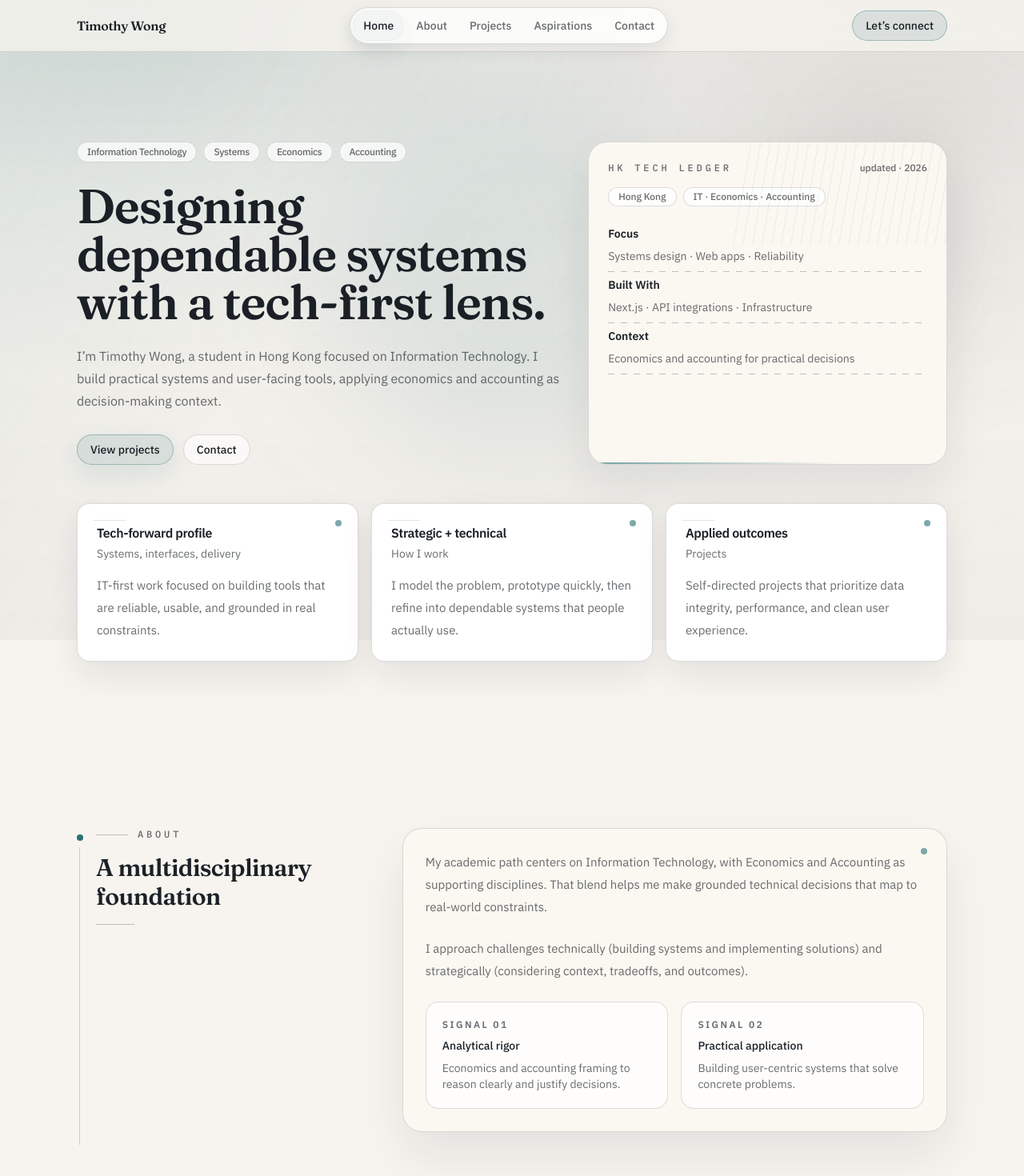
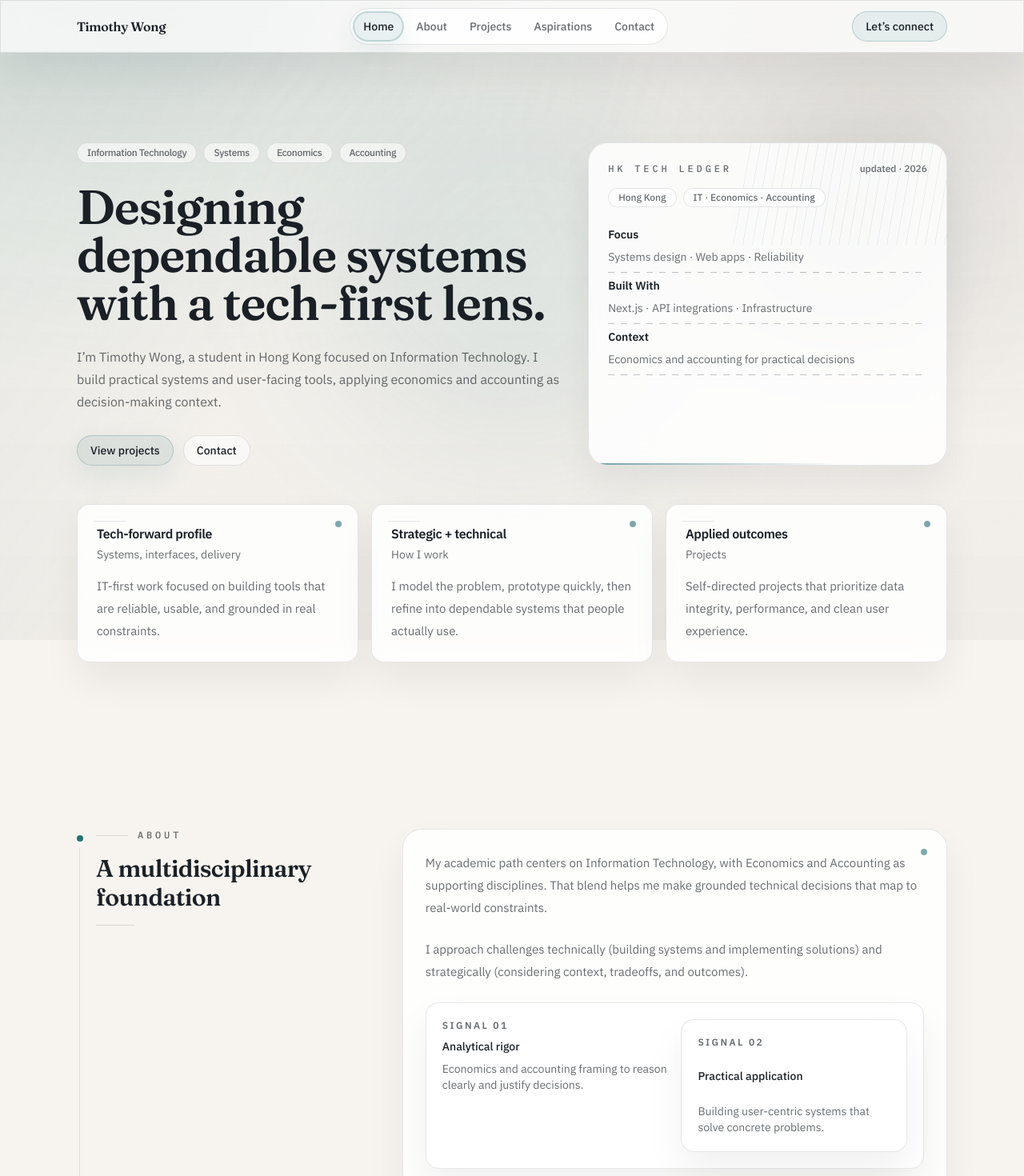
Before and after one commit to timothy0509/timothy, a Next.js app: page / in a window 1280 px wide. Shown: the top 1470 px of the page at 80% size. Built offline with nearby package versions, Linux system fonts and the light colour scheme; no server answers.

Commit message:
improve glassmorphism

```diff
--- a/src/app/globals.css
+++ b/src/app/globals.css
@@ -30,6 +30,18 @@ samp {
   --accent-soft: rgba(42, 111, 115, 0.14);
   --ink: #1a1f26;
   --paper: #fbf7f1;
+
+  --glass-bg: rgba(255, 255, 255, 0.72);
+  --glass-bg-subtle: rgba(255, 255, 255, 0.56);
+  --glass-bg-surface: rgba(255, 255, 255, 0.85);
+  --glass-border: rgba(16, 24, 32, 0.1);
+  --glass-border-accent: rgba(42, 111, 115, 0.24);
+  --glass-shadow: 0 24px 48px rgba(16, 24, 32, 0.06);
+  --glass-shadow-hover: 0 32px 64px rgba(42, 111, 115, 0.08);
+  --accent-glass: rgba(42, 111, 115, 0.1);
+  --accent-glass-hover: rgba(42, 111, 115, 0.18);
+  --accent-border: rgba(42, 111, 115, 0.28);
+  --accent-border-hover: rgba(42, 111, 115, 0.42);
 }
 
 @theme inline {
@@ -85,6 +97,42 @@ html::after {
 
 ::selection {
   background: rgba(42, 111, 115, 0.2);
+}
+
+.glass {
+  background: var(--glass-bg);
+  backdrop-filter: blur(20px);
+  -webkit-backdrop-filter: blur(20px);
+}
+
+.glass-nav {
+  background: var(--glass-bg);
+  backdrop-filter: blur(24px);
+  -webkit-backdrop-filter: blur(24px);
+  border: 1px solid var(--glass-border);
+  box-shadow: var(--glass-shadow);
+}
+
+.glass-card {
+  background: var(--glass-bg-surface);
+  backdrop-filter: blur(16px);
+  -webkit-backdrop-filter: blur(16px);
+  border: 1px solid var(--glass-border);
+  box-shadow: var(--glass-shadow);
+}
+
+.glass-pill {
+  background: var(--glass-bg-subtle);
+  backdrop-filter: blur(12px);
+  -webkit-backdrop-filter: blur(12px);
+  border: 1px solid var(--glass-border);
+}
+
+.glass-accent {
+  background: var(--accent-glass);
+  backdrop-filter: blur(12px);
+  -webkit-backdrop-filter: blur(12px);
+  border: 1px solid var(--glass-border-accent);
 }
 
 .heading-display {
--- a/src/app/page.tsx
+++ b/src/app/page.tsx
@@ -14,8 +14,8 @@ export default function HomePage() {
         <Container>
           <div className="relative py-20 sm:py-28">
             <div className="pointer-events-none absolute inset-0 -z-10">
-              <div className="absolute left-1/2 top-8 h-[460px] w-[460px] -translate-x-1/2 rounded-full bg-[rgba(42,111,115,0.12)] blur-[90px]" />
-              <div className="absolute right-0 top-24 h-64 w-64 rounded-full bg-[rgba(16,24,32,0.08)] blur-[70px]" />
+              <div className="absolute left-1/2 top-8 h-[460px] w-[460px] -translate-x-1/2 rounded-full bg-[var(--accent-glass)] blur-[90px]" />
+              <div className="absolute right-0 top-24 h-64 w-64 rounded-full bg-[var(--glass-border)] blur-[70px]" />
             </div>
 
             <div className="grid gap-12">
@@ -30,7 +30,7 @@ export default function HomePage() {
                     ].map((tag) => (
 <span
                          key={tag}
-                        className="rounded-full border border-[var(--border)] bg-[rgba(255,255,255,0.7)] px-3 py-1 text-xs font-medium tracking-tight text-[var(--muted)]"
+                         className="glass-pill rounded-full px-3 py-1 text-xs font-medium tracking-tight text-[var(--muted)]"
                        >
                         {tag}
                       </span>
@@ -55,7 +55,7 @@ export default function HomePage() {
                   </div>
                 </div>
 
-                <div className="tech-grid hero-band rounded-3xl border border-[var(--border)] bg-[var(--paper)] p-6 shadow-[0_30px_60px_rgba(16,24,32,0.08)]">
+                <div className="tech-grid hero-band glass-card rounded-3xl p-6">
                   <div className="flex items-center justify-between">
                     <p className="eyebrow text-xs font-medium uppercase text-[var(--muted)]">
                       hk tech ledger
@@ -65,10 +65,10 @@ export default function HomePage() {
                     </p>
                   </div>
                   <div className="mt-4 flex items-center gap-2 text-xs font-medium text-[var(--muted)]">
-                    <span className="inline-flex h-6 items-center rounded-full border border-[var(--border)] bg-[rgba(255,255,255,0.8)] px-3">
+<span className="glass-pill inline-flex h-6 items-center rounded-full px-3">
                        Hong Kong
                      </span>
-                    <span className="inline-flex h-6 items-center rounded-full border border-[var(--border)] bg-[rgba(255,255,255,0.8)] px-3">
+                     <span className="glass-pill inline-flex h-6 items-center rounded-full px-3">
                        IT · Economics · Accounting
                      </span>
                   </div>
@@ -136,8 +136,8 @@ export default function HomePage() {
             tradeoffs, and outcomes).
           </p>
 
-          <div className="grid gap-4 sm:grid-cols-2">
-            <div className="rounded-2xl border border-[var(--border)] bg-[rgba(255,255,255,0.75)] p-5">
+          <div className="glass-card grid gap-4 rounded-2xl p-5 sm:grid-cols-2">
+              <div>
                 <p className="text-xs font-semibold uppercase tracking-[0.2em] text-[var(--muted)]">
                   Signal 01
                 </p>
@@ -149,7 +149,7 @@ export default function HomePage() {
                   decisions.
                 </p>
               </div>
-            <div className="rounded-2xl border border-[var(--border)] bg-[rgba(255,255,255,0.75)] p-5">
+              <div className="glass-card grid gap-4 rounded-2xl p-5">
                 <p className="text-xs font-semibold uppercase tracking-[0.2em] text-[var(--muted)]">
                   Signal 02
                 </p>
@@ -249,7 +249,7 @@ export default function HomePage() {
             ].map((item) => (
 <div
                  key={item.title}
-                className="rounded-2xl border border-[var(--border)] bg-[rgba(255,255,255,0.75)] p-5"
+                 className="glass-card rounded-2xl p-5"
                >
                  <p className="text-xs font-semibold uppercase tracking-[0.2em] text-[var(--muted)]">
                    Priority
@@ -275,7 +275,7 @@ export default function HomePage() {
             <Card title="Email" subtitle="Fastest way to reach me">
 <Link
                  href={`mailto:${site.email}`}
-                className="text-[var(--text)] underline decoration-[rgba(42,111,115,0.35)] underline-offset-4 hover:decoration-[rgba(42,111,115,0.6)]"
+                 className="text-[var(--text)] underline decoration-[var(--accent-border)] underline-offset-4 hover:decoration-[var(--accent)]"
                >
                 {site.email}
               </Link>
@@ -315,7 +315,7 @@ export default function HomePage() {
             </Card>
           </div>
 
-          <div className="rounded-3xl border border-[var(--border)] bg-[var(--paper)] p-6 shadow-[0_30px_60px_rgba(16,24,32,0.08)]">
+          <div className="glass-card rounded-3xl p-6">
             <div className="flex items-center justify-between">
               <p className="eyebrow text-xs font-medium uppercase text-[var(--muted)]">
                 Websites
--- a/src/components/Card.tsx
+++ b/src/components/Card.tsx
@@ -14,16 +14,16 @@ export function Card({
   return (
     <div
       className={
-        "group relative overflow-hidden rounded-2xl border border-[var(--border)] bg-[var(--surface)] p-6 shadow-[0_0_0_1px_rgba(16,24,32,0.02),0_18px_40px_rgba(16,24,32,0.08)] transition-transform duration-300 hover:-translate-y-1 " +
+        "glass-card group relative overflow-hidden rounded-2xl p-6 transition-transform duration-300 hover:-translate-y-1 hover:shadow-[var(--glass-shadow-hover)] " +
         (className ?? "")
       }
     >
       <div className="pointer-events-none absolute inset-0 opacity-0 transition-opacity duration-300 group-hover:opacity-100">
-        <div className="absolute -top-24 left-1/2 h-72 w-72 -translate-x-1/2 rounded-full bg-[rgba(42,111,115,0.16)] blur-3xl" />
+        <div className="absolute -top-24 left-1/2 h-72 w-72 -translate-x-1/2 rounded-full bg-[var(--accent-glass)] blur-3xl" />
       </div>
 
       <div className="pointer-events-none absolute right-5 top-5 h-2 w-2 rounded-full bg-[var(--accent)] opacity-60" />
-      <div className="pointer-events-none absolute left-5 top-5 h-px w-10 bg-[rgba(16,24,32,0.12)]" />
+      <div className="pointer-events-none absolute left-5 top-5 h-px w-10 bg-[var(--glass-border)]" />
 
       <div className="relative flex flex-col gap-1">
         <h3 className="text-base font-semibold tracking-tight text-[var(--text)]">
--- a/src/components/LinkButton.tsx
+++ b/src/components/LinkButton.tsx
@@ -16,7 +16,7 @@ export function LinkButton({ href, children, variant = "primary" }: Props) {
     return (
       <Link
         href={href}
-        className={`${base} border border-[rgba(42,111,115,0.35)] bg-[rgba(42,111,115,0.12)] text-[var(--text)] shadow-[0_12px_32px_rgba(42,111,115,0.12)] hover:border-[rgba(42,111,115,0.5)] hover:bg-[rgba(42,111,115,0.2)]`}
+        className={`${base} glass-accent text-[var(--text)] shadow-[0_12px_32px_var(--accent-glass)] hover:border-[var(--accent-border-hover)] hover:bg-[var(--accent-glass-hover)]`}
       >
         {children}
       </Link>
@@ -26,7 +26,7 @@ export function LinkButton({ href, children, variant = "primary" }: Props) {
   return (
     <Link
       href={href}
-      className={`${base} border border-[var(--border)] bg-[rgba(255,255,255,0.6)] text-[var(--text)] hover:bg-[rgba(42,111,115,0.08)]`}
+      className={`${base} glass-pill text-[var(--text)] hover:bg-[var(--accent-glass)]`}
     >
       {children}
     </Link>
--- a/src/components/Section.tsx
+++ b/src/components/Section.tsx
@@ -19,10 +19,10 @@ export function Section({
         <div className="grid gap-10 lg:grid-cols-[0.35fr_0.65fr]">
           <div className="relative flex flex-col gap-4 pl-6">
             <span className="absolute left-0 top-2 h-2 w-2 rounded-full bg-[var(--accent)]" />
-            <span className="absolute left-[3px] top-6 h-[calc(100%-0.5rem)] w-px bg-[rgba(16,24,32,0.18)]" />
+            <span className="absolute left-[3px] top-6 h-[calc(100%-0.5rem)] w-px bg-[var(--glass-border)]" />
             {eyebrow ? (
               <div className="flex items-center gap-3">
-                <span className="h-px w-10 bg-[rgba(16,24,32,0.25)]" />
+                <span className="h-px w-10 bg-[var(--border)]" />
                 <p className="eyebrow text-xs font-medium uppercase text-[var(--muted)]">
                   {eyebrow}
                 </p>
@@ -31,9 +31,9 @@ export function Section({
             <h2 className="heading-display text-pretty text-2xl font-semibold tracking-tight text-[var(--text)] sm:text-3xl">
               {title}
             </h2>
-            <span className="h-px w-12 bg-[rgba(16,24,32,0.25)]" />
+            <span className="h-px w-12 bg-[var(--border)]" />
           </div>
-          <div className="relative rounded-3xl border border-[var(--border)] bg-[var(--paper)] p-7 shadow-[0_30px_60px_rgba(16,24,32,0.08)]">
+          <div className="glass-card relative rounded-3xl p-7">
             <span className="pointer-events-none absolute right-6 top-6 h-2 w-2 rounded-full bg-[var(--accent)] opacity-60" />
             <div className="text-[15px] leading-7 text-[var(--muted)]">
               {children}
--- a/src/components/SiteFooter.tsx
+++ b/src/components/SiteFooter.tsx
@@ -5,7 +5,7 @@ import { site } from "@/lib/site";
 
 export function SiteFooter() {
   return (
-    <footer className="border-t border-[var(--border)] bg-[rgba(255,255,255,0.6)]">
+    <footer className="glass border-t border-[var(--border)]">
       <Container>
         <div className="flex flex-col gap-4 py-10 sm:flex-row sm:items-center sm:justify-between">
           <p className="text-sm text-[var(--muted)]">
--- a/src/components/SiteHeader.tsx
+++ b/src/components/SiteHeader.tsx
@@ -17,7 +17,7 @@ export function SiteHeader() {
   const active = useActiveSection(nav.map((n) => n.id));
 
   return (
-    <header className="sticky top-0 z-50 border-b border-[var(--border)] bg-[rgba(247,244,239,0.78)] backdrop-blur-xl">
+    <header className="glass-nav sticky top-0 z-50 border-b border-[var(--border)]">
       <Container>
         <div className="flex h-16 items-center justify-between gap-6">
           <Link
@@ -27,7 +27,7 @@ export function SiteHeader() {
             Timothy Wong
           </Link>
 
-          <nav className="hidden items-center gap-1 rounded-full border border-[var(--border)] bg-[rgba(255,255,255,0.7)] p-1 shadow-[0_8px_20px_rgba(16,24,32,0.08)] sm:flex">
+          <nav className="glass-pill hidden items-center gap-1 rounded-full p-1 sm:flex">
             {nav.map((item) => {
               const isActive = active === item.id;
               return (
@@ -42,7 +42,7 @@ export function SiteHeader() {
                   }
                 >
                   {isActive ? (
-                    <span className="pointer-events-none absolute inset-0 -z-10 rounded-full bg-[var(--accent-soft)] shadow-[0_0_0_1px_rgba(42,111,115,0.25),0_10px_30px_rgba(42,111,115,0.12)]" />
+                    <span className="glass-accent pointer-events-none absolute inset-0 -z-10 rounded-full shadow-[0_0_0_1px_var(--glass-border-accent),0_12px_32px_var(--accent-glass)]" />
                   ) : null}
                   {item.label}
                 </Link>
@@ -52,7 +52,7 @@ export function SiteHeader() {
 
           <Link
             href="#contact"
-            className="rounded-full border border-[rgba(42,111,115,0.35)] bg-[rgba(42,111,115,0.12)] px-4 py-2 text-sm font-medium text-[var(--text)] transition-all hover:border-[rgba(42,111,115,0.5)] hover:bg-[rgba(42,111,115,0.18)]"
+            className="glass-accent rounded-full px-4 py-2 text-sm font-medium text-[var(--text)] transition-all hover:border-[var(--accent-border-hover)] hover:bg-[var(--accent-glass-hover)]"
           >
             Let’s connect
           </Link>
```
Also changed, not shown: src/components/ProductTile.tsx (+5 -5 lines). Lines whose indentation alone changed are shown as unchanged.
